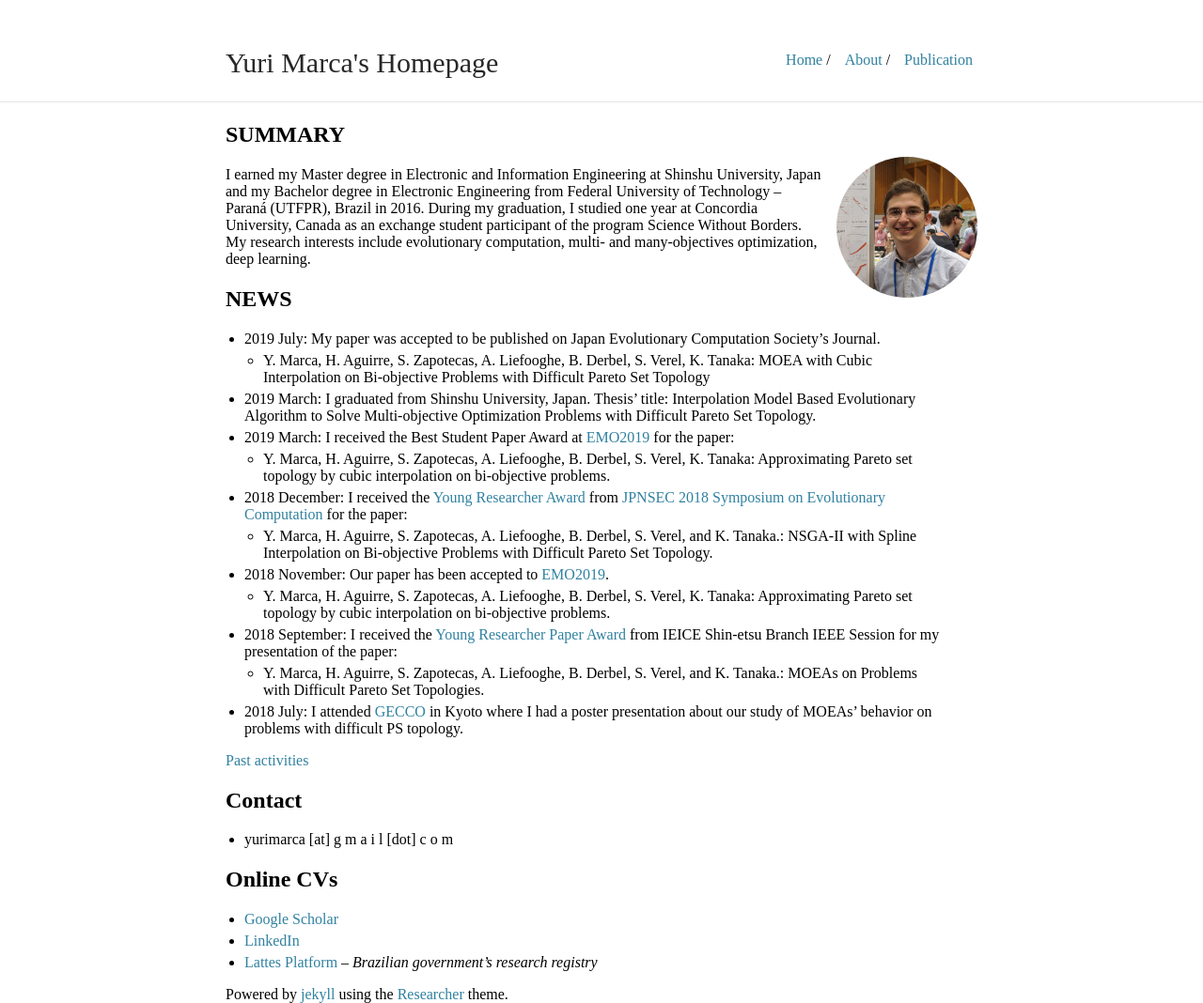
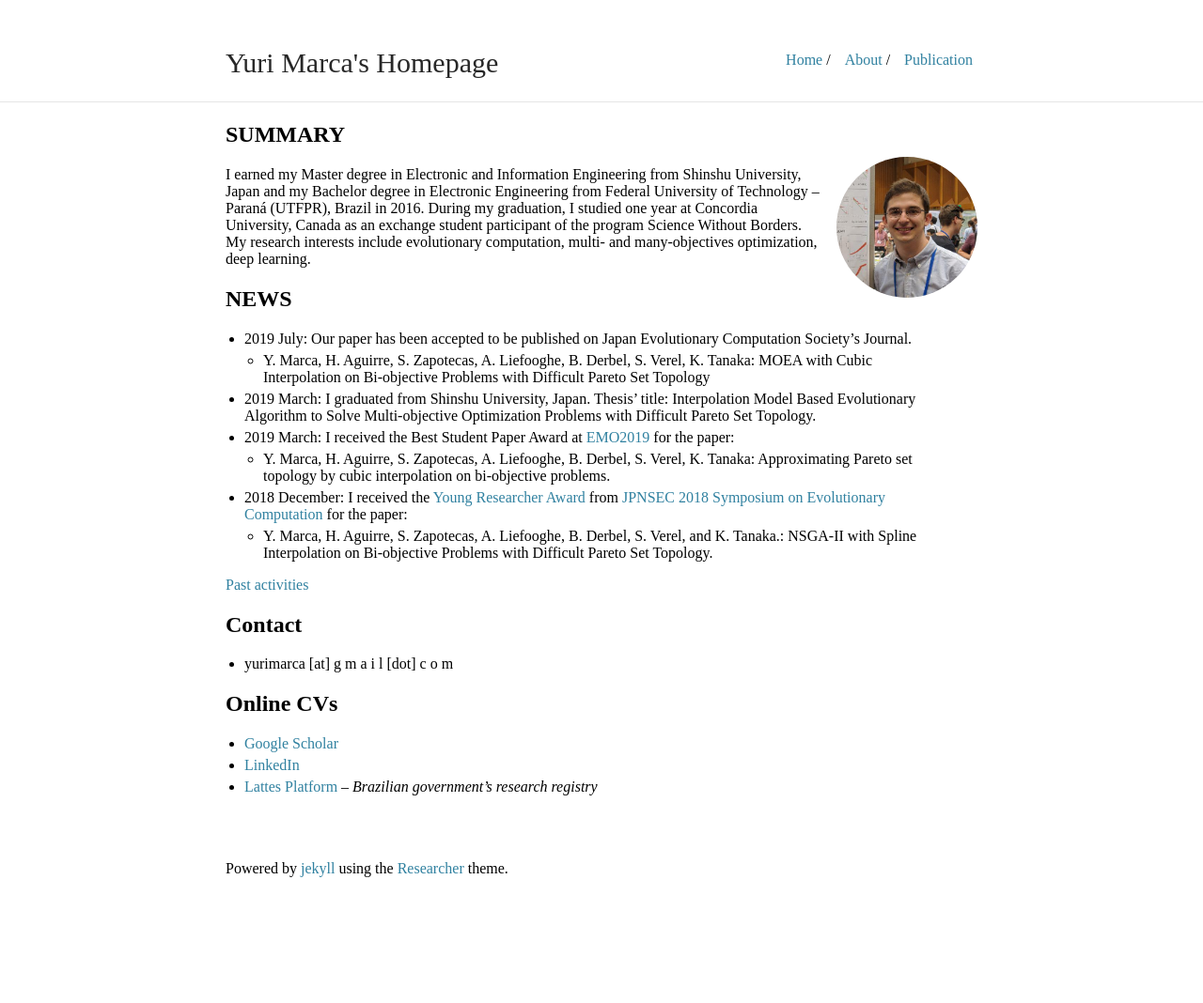
Before and after one commit to yurimarca/yurimarca.github.io, a Jekyll site: the page built from index.md, in a window 1280 px wide. Shown: the whole page at 94% size. Built offline with Jekyll 4.4.1, drawn with Linux system fonts in a browser that asks for light colours; after the commit the page ends 934 px from its top, so only the background shows below that.

Commit message:
fixing index, too long news so I moved some to pastnews.md

```diff
--- a/index.md
+++ b/index.md
@@ -7,23 +7,17 @@ title: Yuri Marca's Homepage
 
 <img class="profile-picture" src="profile-pic.png">
 
-I earned my Master degree in Electronic and Information Engineering at Shinshu University, Japan and my Bachelor degree in Electronic Engineering from Federal University of Technology – Paraná (UTFPR), Brazil in 2016. During my graduation, I studied one year at Concordia University, Canada as an exchange student participant of the program Science Without Borders. My research interests include evolutionary computation, multi- and many-objectives optimization, deep learning.
+I earned my Master degree in Electronic and Information Engineering from Shinshu University, Japan and my Bachelor degree in Electronic Engineering from Federal University of Technology – Paraná (UTFPR), Brazil in 2016. During my graduation, I studied one year at Concordia University, Canada as an exchange student participant of the program Science Without Borders. My research interests include evolutionary computation, multi- and many-objectives optimization, deep learning.
 
 ## NEWS
 
-* 2019 July: My paper was accepted to be published on Japan Evolutionary Computation Society's Journal.
+* 2019 July: Our paper has been accepted to be published on Japan Evolutionary Computation Society's Journal.
   * Y. Marca, H. Aguirre, S. Zapotecas, A. Liefooghe, B. Derbel, S. Verel, K. Tanaka: MOEA with Cubic Interpolation on Bi-objective Problems with Difficult Pareto Set Topology
 * 2019 March: I graduated from Shinshu University, Japan. Thesis' title: Interpolation Model Based Evolutionary Algorithm to Solve Multi-objective Optimization Problems with Difficult Pareto Set Topology.
 * 2019 March: I received the Best Student Paper Award at [EMO2019](https://www.emo2019.org/) for the paper:
   * Y. Marca, H. Aguirre, S. Zapotecas, A. Liefooghe, B. Derbel, S. Verel, K. Tanaka: Approximating Pareto set topology by cubic interpolation on bi-objective problems.
 * 2018 December: I received the [Young Researcher Award](http://www.ieee-jp.org/section/tokyo/chapter/CIS-11/index.php?TopPage-J%2FYRA-J%2F2018#v11d4fc5) from [JPNSEC 2018 Symposium on Evolutionary Computation](http://www.jpnsec.org/symposium201803.html) for the paper:
   * Y. Marca, H. Aguirre, S. Zapotecas, A. Liefooghe, B. Derbel, S. Verel, and K. Tanaka.: NSGA-II with Spline Interpolation on Bi-objective Problems with Difficult Pareto Set Topology.
-* 2018 November: Our paper has been accepted to [EMO2019](https://www.emo2019.org/).
-  * Y. Marca, H. Aguirre, S. Zapotecas, A. Liefooghe, B. Derbel, S. Verel, K. Tanaka: Approximating Pareto set topology by cubic interpolation on bi-objective problems.
-* 2018 September: I received the [Young Researcher Paper Award](pdf/shinetsu2018_award.pdf) from IEICE Shin-etsu Branch IEEE Session for my presentation of the paper:
-  * Y. Marca, H. Aguirre, S. Zapotecas, A. Liefooghe, B. Derbel, S. Verel, and K. Tanaka.: MOEAs on Problems with Difficult Pareto Set Topologies.
-* 2018 July: I attended [GECCO](http://gecco-2018.sigevo.org/) in Kyoto where I had a poster presentation about our study of MOEAs' behavior on problems with difficult PS topology.
-
 
 [Past activities](pastnews.md)
 
```
Also changed, not shown: pastnews.md (+5 -0 lines).
